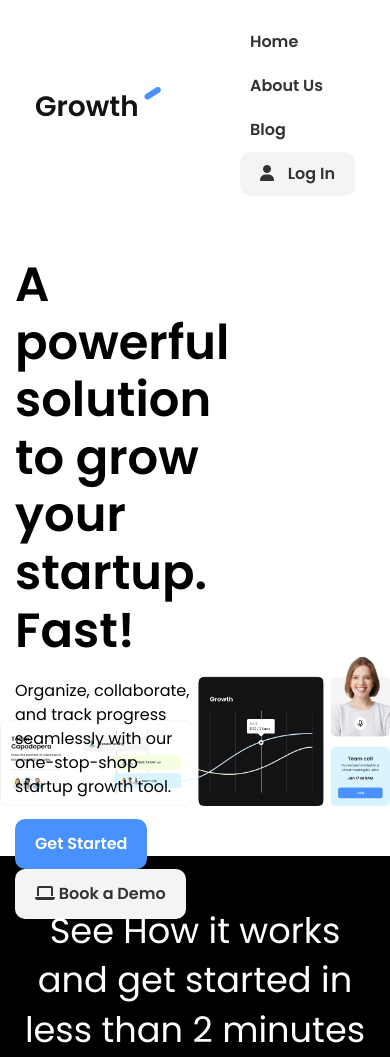
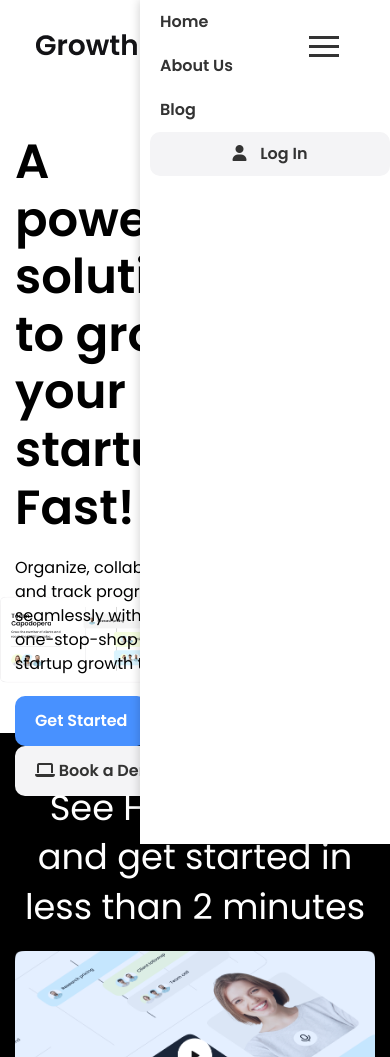
Before and after one commit to Annie-Huang/saas-landing-page, a website: page index.html in a window 390 px wide. Shown: the top 1057 px of the page. Drawn offline with Linux system fonts and the light colour scheme.

Commit message:
Style the hamburger line and the .mobile-menu drawer

```diff
--- a/css/style.css
+++ b/css/style.css
@@ -347,6 +347,27 @@ img {
   z-index: 1000;
 }
 
+.hamburger-button .hamburger-line {
+  width: 30px;
+  height: 3px;
+  background: #333;
+  margin: 6px;
+}
+
+/* Mobile Menu */
+.mobile-menu {
+  position: fixed;
+  top: 0;
+  /*right: -300px;*/
+  right: 0;
+  width: 250px;
+  height: 100%;
+  z-index: 100;
+  background: #fff;
+  box-shadow: 0 0 10px rgba(0, 0, 0, 0.2);
+  transition: right 0.3s ease-in-out;
+}
+
 /* Media Queries*/
 @media (max-width: 960px) {
 }
--- a/index.html
+++ b/index.html
@@ -45,9 +45,9 @@
         </div>
         <!-- Hamburger Button -->
         <button id="hamburger-button" class="hamburger-button">
-          <span class="hamburger-line"></span>
-          <span class="hamburger-line"></span>
-          <span class="hamburger-line"></span>
+          <div class="hamburger-line"></div>
+          <div class="hamburger-line"></div>
+          <div class="hamburger-line"></div>
         </button>
         <div class="mobile-menu">
           <ul>
```
